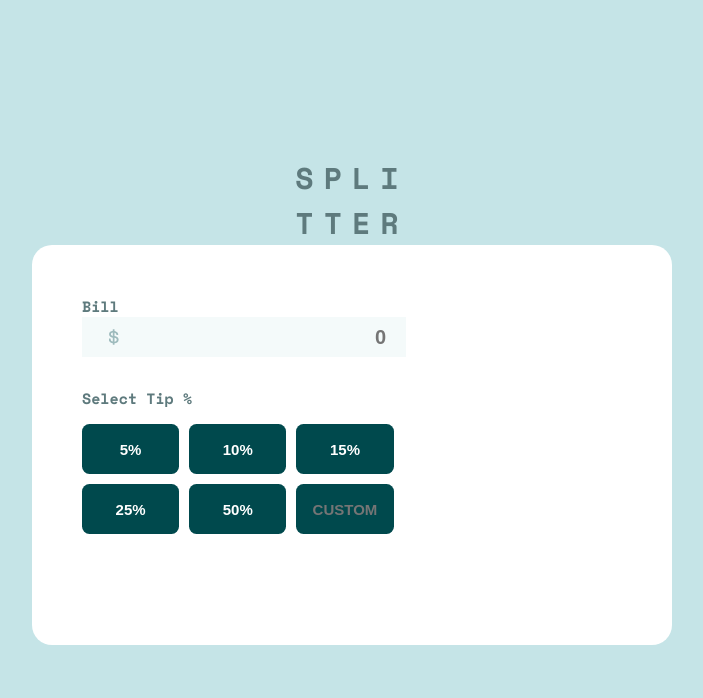
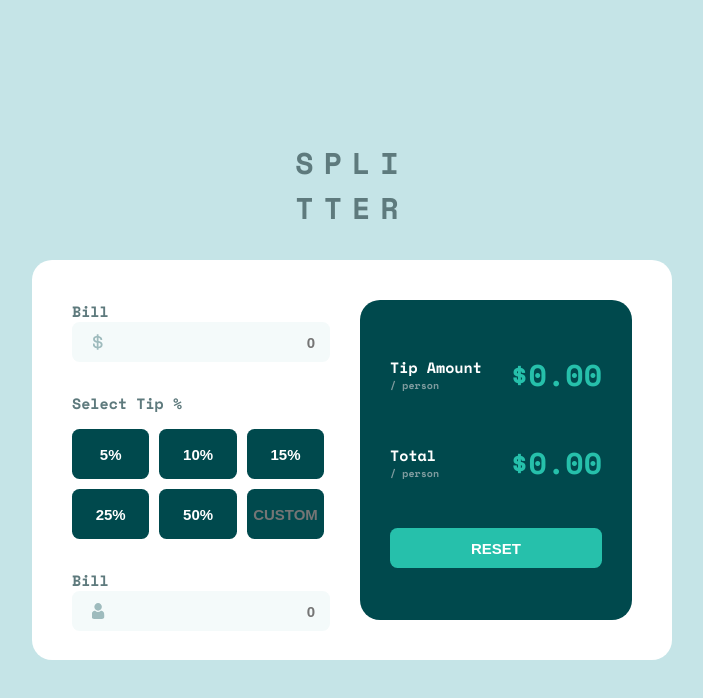
Before and after one commit to DittyCode/TipCalculator, a website: page index.html in a window 1280 px wide. Shown: the whole page, without its empty margins (288-991 px from the left). Drawn offline with nearby package versions, Linux system fonts and the light colour scheme.

Commit message:
#3 Finish scss with html, refactoring, do placeholders and mixins

```diff
--- a/index.html
+++ b/index.html
@@ -44,6 +44,33 @@
 							<input type="text" placeholder="CUSTOM" />
 						</div>
 					</div>
+					<label for="tip-people" class="tip__label"> Bill </label>
+					<div class="tip__input">
+						<img src="./images/icon-person.svg" alt="person" />
+						<input
+							type="text"
+							id="tip-people"
+							name="tip-people"
+							placeholder="0"
+						/>
+					</div>
+				</div>
+				<div class="review">
+					<div class="review__item">
+						<div class="review__info">
+							<h2 class="review__heading">Tip Amount</h2>
+							<p class="review__description">/ person</p>
+						</div>
+						<h3 class="review__count">$0.00</h3>
+					</div>
+					<div class="review__item">
+						<div class="review__info">
+							<h2 class="review__heading">Total</h2>
+							<p class="review__description">/ person</p>
+						</div>
+						<h3 class="review__count">$0.00</h3>
+					</div>
+					<button class="review__btn">Reset</button>
 				</div>
 			</main>
 		</div>
--- a/scss/abstracts/_mixins.scss
+++ b/scss/abstracts/_mixins.scss
@@ -4,3 +4,21 @@
 	align-items: $align;
 	justify-content: $justify;
 }
+
+@mixin mq($bp) {
+	@media (max-width: $bp) {
+		@content;
+	}
+}
+
+@mixin positioning($position: absolute, $top: 0, $left: 0) {
+	position: $position;
+	top: $top;
+	left: $left;
+	transform: translate(-50%, -50%);
+}
+
+@mixin sizing($width, $height) {
+	width: $width;
+	height: $height;
+}
--- a/scss/abstracts/_placeholders.scss
+++ b/scss/abstracts/_placeholders.scss
@@ -3,3 +3,20 @@
 	font-weight: map-get($font-weights, fw700);
 	color: map-get($neutral-colors, neutralDarkerGrayishCyan);
 }
+%button {
+	background-color: map-get($neutral-colors, neutralVeryDarkCyan);
+	color: map-get($neutral-colors, neutralWhite);
+	border: none;
+	border-radius: 0.5em;
+}
+
+%input {
+	@extend %heading;
+	@extend %button;
+	height: 100%;
+	width: 100%;
+	text-align: right;
+	padding-right: 1em;
+	background-color: map-get($neutral-colors, neutralLightGrayishCyan);
+	color: map-get($neutral-colors, neutralDarkerGrayishCyan);
+}
--- a/scss/base/_reset.scss
+++ b/scss/base/_reset.scss
@@ -12,8 +12,11 @@
 	box-sizing: inherit;
 }
 
-.wrapper {
-	height: 100vh;
-	@include flex-mother(column);
+body {
 	background-color: map-get($neutral-colors, neutralLighterGrayishCyan);
 }
+
+.wrapper {
+	min-height: 100vh;
+	@include flex-mother(column);
+}
--- a/scss/components/_bill.scss
+++ b/scss/components/_bill.scss
@@ -1,11 +1,20 @@
 .main {
+	@include flex-mother();
+	justify-content: space-between;
 	width: clamp(340px, 50%, 700px);
-	height: clamp(400px, 50vh, 600px);
+	height: clamp(400px, 50vh, 700px);
+	padding: 4em;
 	border-radius: 2em;
 	background-color: map-get($neutral-colors, neutralWhite);
-	padding: 5em;
+	@include mq(1200px) {
+		flex-direction: column;
+		padding: 3em;
+	}
 	.bill {
-		width: 60%;
+		@include sizing(60%, 100%);
+		@include mq(867px) {
+			width: 90%;
+		}
 		&__label {
 			@extend %heading;
 		}
@@ -15,22 +24,10 @@
 			min-width: 200px;
 
 			img {
-				position: absolute;
-				top: 50%;
-				left: 10%;
-				transform: translate(-50%, -50%);
+				@include positioning(absolute, 50%, 10%);
 			}
 			input {
-				height: 100%;
-				width: 100%;
-				text-align: right;
-				padding-right: 1em;
-				background-color: map-get($neutral-colors, neutralLightGrayishCyan);
-				border: none;
-				outline: none;
-				font-size: 2rem;
-				font-weight: map-get($font-weights, fw700);
-				color: map-get($neutral-colors, neutralDarkerGrayishCyan);
+				@extend %input;
 				&:focus {
 					border: 2px solid map-get($primary-colors, primaryCyan);
 				}
@@ -38,40 +35,53 @@
 		}
 	}
 	.tip {
-		height: 100px;
 		margin-top: 3em;
 		&__heading {
 			@extend %heading;
 			margin-bottom: 1em;
 		}
+		&__input {
+			position: relative;
+			height: clamp(30px, 5vh, 40px);
+			min-width: 200px;
+			img {
+				@include positioning(absolute, 50%, 10%);
+			}
+			input {
+				@extend %input;
+				&:focus {
+					border: 2px solid map-get($primary-colors, primaryCyan);
+				}
+			}
+		}
+		&__label {
+			@extend %heading;
+			display: block;
+			margin-top: 2em;
+		}
 		&__buttons {
 			display: grid;
 			grid-template-columns: repeat(auto-fit, minmax(70px, 30%));
-			grid-template-rows: repeat(2, 1fr);
 			grid-gap: 1em;
 		}
 		&__button {
 			@extend %heading;
+			@extend %button;
 			height: 50px;
-			background-color: map-get($neutral-colors, neutralVeryDarkCyan);
 			color: map-get($neutral-colors, neutralWhite);
 			cursor: pointer;
 			transition: 0.3s;
-			border: none;
-			border-radius: 0.5em;
 			&:hover {
 				background-color: map-get($primary-colors, primaryCyan);
 				color: map-get($neutral-colors, neutralVeryDarkCyan);
 			}
 		}
+
 		input {
 			@extend %heading;
+			@extend %button;
 			width: 100%;
 			text-align: center;
-			background-color: map-get($neutral-colors, neutralVeryDarkCyan);
-			color: map-get($neutral-colors, neutralWhite);
-			border: none;
-			border-radius: 0.5em;
 			transition: 0.3s;
 			&:focus {
 				background-color: map-get($neutral-colors, neutralWhite);
--- /dev/null
+++ b/scss/components/_review.scss
@@ -0,0 +1,38 @@
+.review {
+	@include flex-mother(column, flex-start);
+	@include sizing(60%, 100%);
+	justify-content: space-around;
+	padding: 3em;
+	margin-left: 3em;
+	background-color: map-get($neutral-colors, neutralVeryDarkCyan);
+	border-radius: 2em;
+	@include mq(876px) {
+		width: 90%;
+		padding: 2em;
+		margin: 2em 0 0 0;
+	}
+	&__item {
+		@include flex-mother();
+		width: 100%;
+		justify-content: space-between;
+	}
+	&__heading {
+		color: map-get($neutral-colors, neutralWhite);
+	}
+	&__description {
+		color: map-get($neutral-colors, neutralDarkGrayishCyan);
+		font-weight: map-get($font-weights, fw700);
+	}
+	&__count {
+		color: map-get($primary-colors, primaryCyan);
+		font-size: 3rem;
+	}
+	&__btn {
+		@extend %button;
+		@extend %heading;
+		@include sizing(100%, 40px);
+		cursor: pointer;
+		text-transform: uppercase;
+		background-color: map-get($primary-colors, primaryCyan);
+	}
+}
--- a/scss/components/_title.scss
+++ b/scss/components/_title.scss
@@ -1,4 +1,5 @@
 .title {
+	margin-bottom: 1em;
 	font-size: clamp(2rem, 5vh, 3rem);
 	text-transform: uppercase;
 	letter-spacing: 10px;
--- a/scss/styles.scss
+++ b/scss/styles.scss
@@ -1,7 +1,7 @@
 @import './abstracts/variables';
 @import './abstracts/mixins';
 @import './abstracts/placeholders';
-
 @import './base/reset';
 @import './components/title';
 @import './components/bill';
+@import './components/review';
```
Also changed, not shown: dist/css/styles.css, 1 other file.
